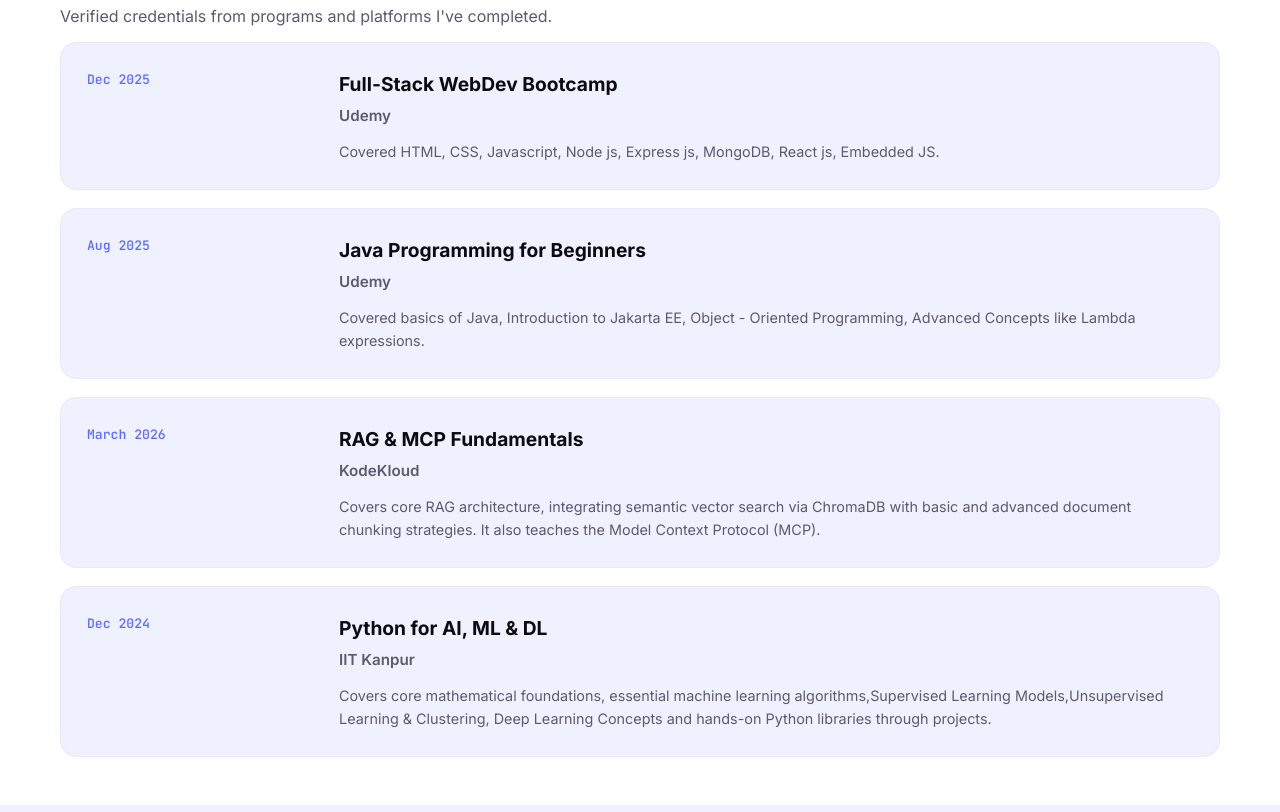
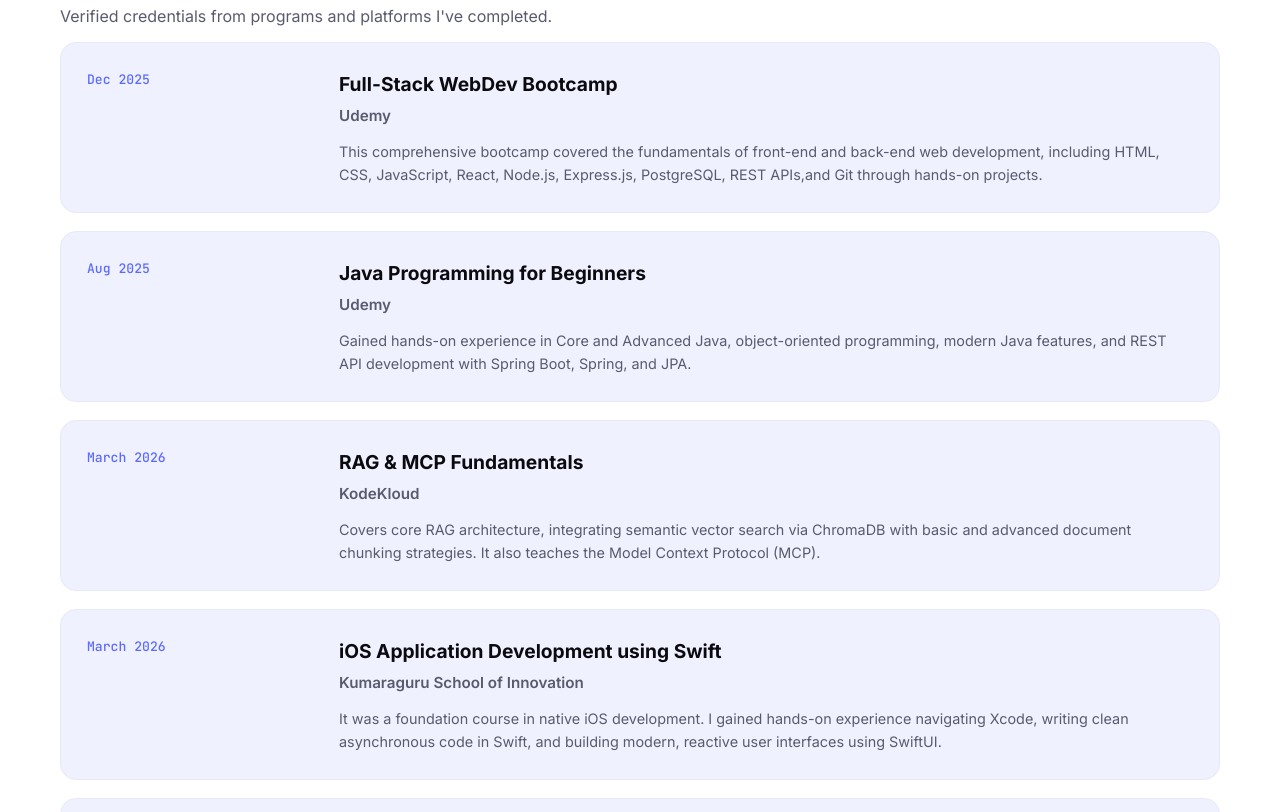
Before and after one commit to mkarthikaravind1/Personal-Portfolio-Website, a plain HTML site: page index.html in a window 1280 px wide. Shown: the part 5013-5825 px from the top of the page. Drawn offline with nearby package versions, Linux system fonts and the light colour scheme.

Commit message:
Added courses in certificate section

```diff
--- a/index.html
+++ b/index.html
@@ -588,7 +588,8 @@
                     <div class="edu-main">
                         <h3 class="edu-degree">Full-Stack WebDev Bootcamp</h3>
                         <p class="edu-school">Udemy</p>
-                        <p class="edu-details">Covered HTML, CSS, Javascript, Node js, Express js, MongoDB, React js, Embedded JS.</p>
+                        <p class="edu-details">This comprehensive bootcamp covered the fundamentals of front-end and back-end web development, including HTML, CSS,
+                        JavaScript, React, Node.js, Express.js, PostgreSQL, REST APIs,and Git through hands-on projects.</p>
                     </div>
                 </div>
 
@@ -597,7 +598,8 @@
                     <div class="edu-main">
                         <h3 class="edu-degree">Java Programming for Beginners</h3>
                         <p class="edu-school">Udemy</p>
-                        <p class="edu-details">Covered basics of Java, Introduction to Jakarta EE, Object - Oriented Programming, Advanced Concepts like Lambda expressions.</p>
+                        <p class="edu-details">Gained hands-on experience in Core and Advanced Java, object-oriented programming, modern Java features, and REST API
+                        development with Spring Boot, Spring, and JPA.</p>
                     </div>
                 </div>
 
@@ -608,6 +610,16 @@
                         <p class="edu-school">KodeKloud</p>
                         <p class="edu-details">Covers core RAG architecture, integrating semantic vector search via ChromaDB with basic and advanced document chunking
                         strategies. It also teaches the Model Context Protocol (MCP).</p>
+                    </div>
+                </div>
+
+                <div class="edu-card">
+                    <div class="edu-period">March 2026</div>
+                    <div class="edu-main">
+                        <h3 class="edu-degree">iOS Application Development using Swift</h3>
+                        <p class="edu-school">Kumaraguru School of Innovation</p>
+                        <p class="edu-details">It was a foundation course in native iOS development. I gained hands-on experience navigating Xcode, writing clean
+                        asynchronous code in Swift, and building modern, reactive user interfaces using SwiftUI.</p>
                     </div>
                 </div>
 
```
